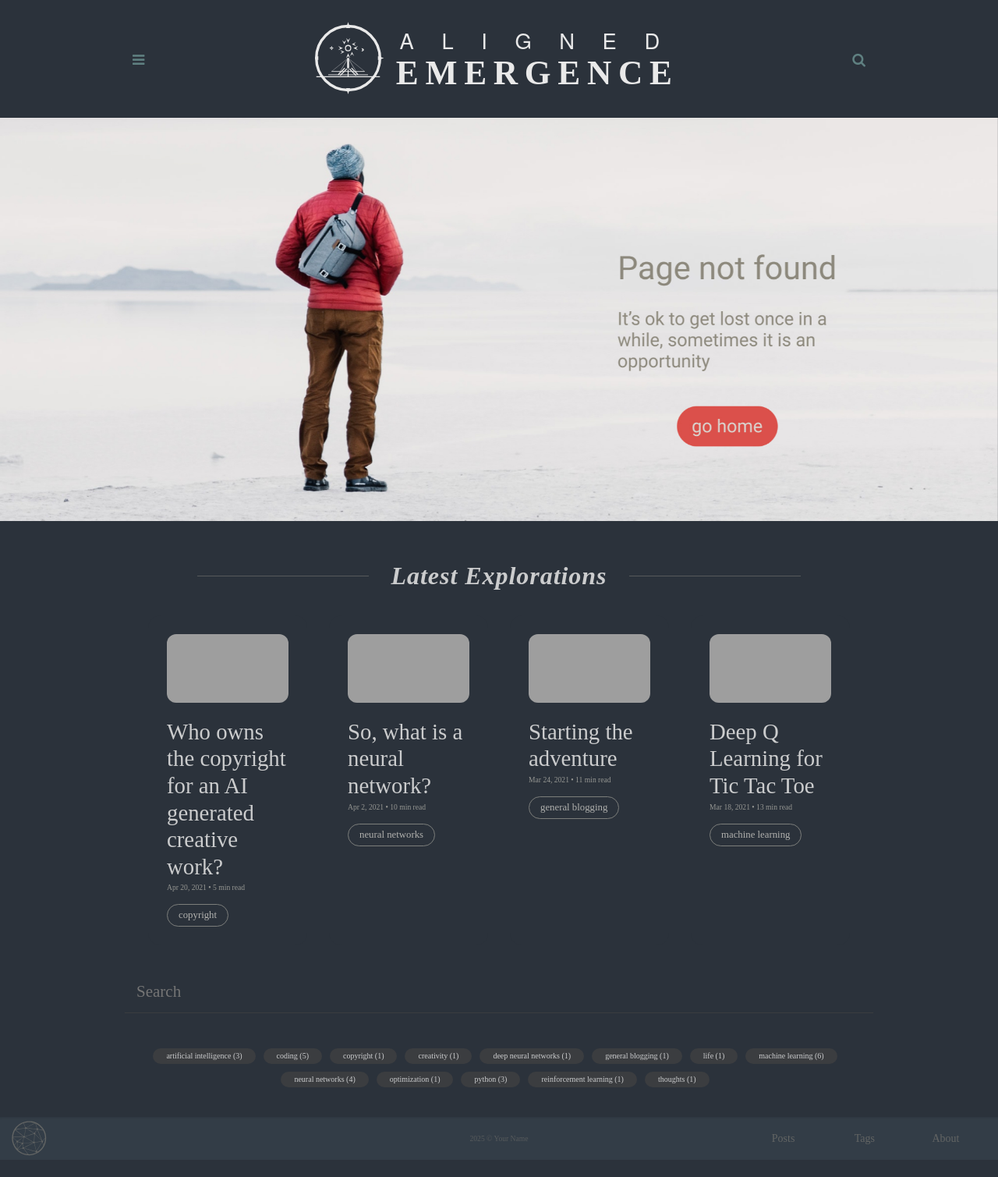
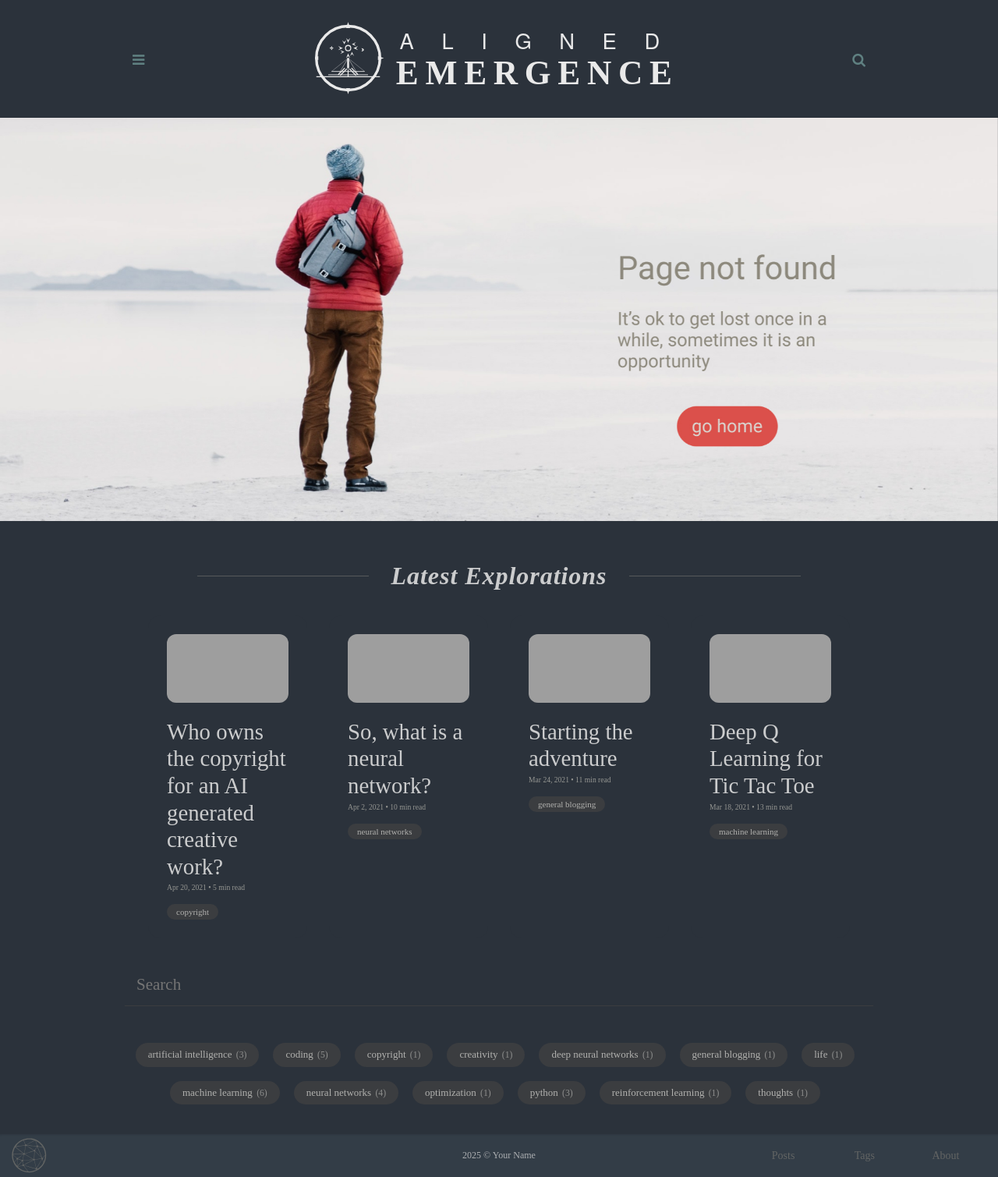
Before and after one commit to apichardo1997/alignedemergence, a Jekyll site: the page built from ipfs-404.html, in a window 1280 px wide. Shown: the whole page at 78% size. Built offline with Jekyll 4.4.1, drawn with Linux system fonts in a browser that asks for light colours; before the commit the page ends 1487 px from its top, so only the background shows below that; grey boxes are pictures that could not be loaded.

Commit message:
updating white theme footer and tags
claude @ 1:28 am

```diff
--- a/assets/css/main.css
+++ b/assets/css/main.css
@@ -2060,3 +2060,153 @@
 html:not([data-theme="dark"]) .footer-nav a:hover {
   color: #DB504A !important; /* Accent color */
 }
+
+/* ═══════════════════════════════════════════════════════════════════════════════
+   🦶 FOOTER - LIGHT MODE FIX
+   ═══════════════════════════════════════════════════════════════════════════════ */
+
+/* Light mode footer background */
+html:not([data-theme="dark"]) .main-footer {
+  background-color: #F0EFED !important; /* Your --grey5 color */
+  box-shadow: 0 -1px 3px rgba(0,0,0,0.05) inset;
+}
+
+/* Dark mode footer (keep as is) */
+html[data-theme="dark"] .main-footer {
+  background-color: var(--main-dim);
+  box-shadow: 0 5px 5px -6px var(--shadow) inset;
+}
+
+/* Light mode text colors */
+html:not([data-theme="dark"]) .footer-wrapper .copyright,
+html:not([data-theme="dark"]) .footer-nav a {
+  color: #5F5E58 !important; /* Your --grey1 color */
+}
+
+/* Light mode SVG icon */
+html:not([data-theme="dark"]) .footer-wrapper svg,
+html:not([data-theme="dark"]) .logo-symbol {
+  fill: #5F5E58 !important; /* Your --grey1 color */
+  color: #5F5E58 !important;
+}
+
+/* Light mode hover states */
+html:not([data-theme="dark"]) .logo-link:hover {
+  color: #326273 !important; /* Your --main color */
+}
+
+html:not([data-theme="dark"]) .logo-link:hover svg {
+  fill: #326273 !important; /* Your --main color */
+}
+
+html:not([data-theme="dark"]) .footer-nav a:hover {
+  color: #DB504A !important; /* Your --accent color */
+  opacity: 0.8;
+}
+
+/* ═══════════════════════════════════════════════════════════════════════════════
+   🏷️ TAGS - MATCHING YOUR SCREENSHOT STYLE
+   ═══════════════════════════════════════════════════════════════════════════════ */
+
+/* Tag cloud container */
+.tag-cloud {
+  margin: 2em 0;
+  text-align: center;
+}
+
+/* Tags list */
+.tags {
+  list-style: none;
+  margin: 0;
+  padding: 0;
+  display: flex;
+  flex-wrap: wrap;
+  justify-content: center;
+  gap: 8px;
+}
+
+/* Individual tag styling */
+.tags li a,
+.tag {
+  display: inline-block;
+  background: #F0EFED; /* Light grey background like screenshot */
+  color: #5F5E58 !important; /* Dark grey text */
+  border: none;
+  border-radius: 20px;
+  padding: 6px 16px;
+  font-family: var(--font2);
+  font-weight: var(--font2-regular);
+  font-size: 13px;
+  text-decoration: none !important;
+  text-transform: lowercase;
+  transition: all 0.2s ease;
+  line-height: 1.4;
+}
+
+/* Tag hover state */
+.tags li a:hover,
+.tag:hover {
+  background: #DAD7D2; /* Slightly darker grey on hover */
+  color: #2B323B !important; /* Even darker text */
+  text-decoration: none !important;
+  transform: translateY(-1px);
+}
+
+/* Tag count (if you have counts) */
+.tags li a span {
+  opacity: 0.7;
+  font-size: 0.9em;
+  margin-left: 2px;
+}
+
+/* Dark mode overrides for tags */
+html[data-theme="dark"] .tags li a,
+html[data-theme="dark"] .tag {
+  background: #3B3D40; /* Dark grey background */
+  color: #B1B1AE !important; /* Light grey text */
+}
+
+html[data-theme="dark"] .tags li a:hover,
+html[data-theme="dark"] .tag:hover {
+  background: #636564; /* Lighter grey on hover */
+  color: #CBCCCD !important; /* Even lighter text */
+}
+
+/* Post card tags (on homepage) - same style */
+.post-card-tag {
+  background: #F0EFED !important;
+  border: none !important;
+  color: #5F5E58 !important;
+  font-size: 11px;
+  padding: 4px 12px;
+  border-radius: 20px;
+  text-transform: lowercase;
+}
+
+.post-card-tag:hover {
+  background: #DAD7D2 !important;
+  color: #2B323B !important;
+}
+
+/* Dark mode post card tags */
+html[data-theme="dark"] .post-card-tag {
+  background: #3B3D40 !important;
+  color: #B1B1AE !important;
+}
+
+html[data-theme="dark"] .post-card-tag:hover {
+  background: #636564 !important;
+  color: #CBCCCD !important;
+}
+
+/* ═══════════════════════════════════════════════════════════════════════════════
+   📄 FOOTER COPYRIGHT YEAR FIX
+   ═══════════════════════════════════════════════════════════════════════════════ */
+
+.copyright {
+  text-align: center;
+  color: inherit; /* Use parent color */
+  font-size: 0.75em;
+  opacity: 0.8;
+  font-family: var(--font2);
+}
```
